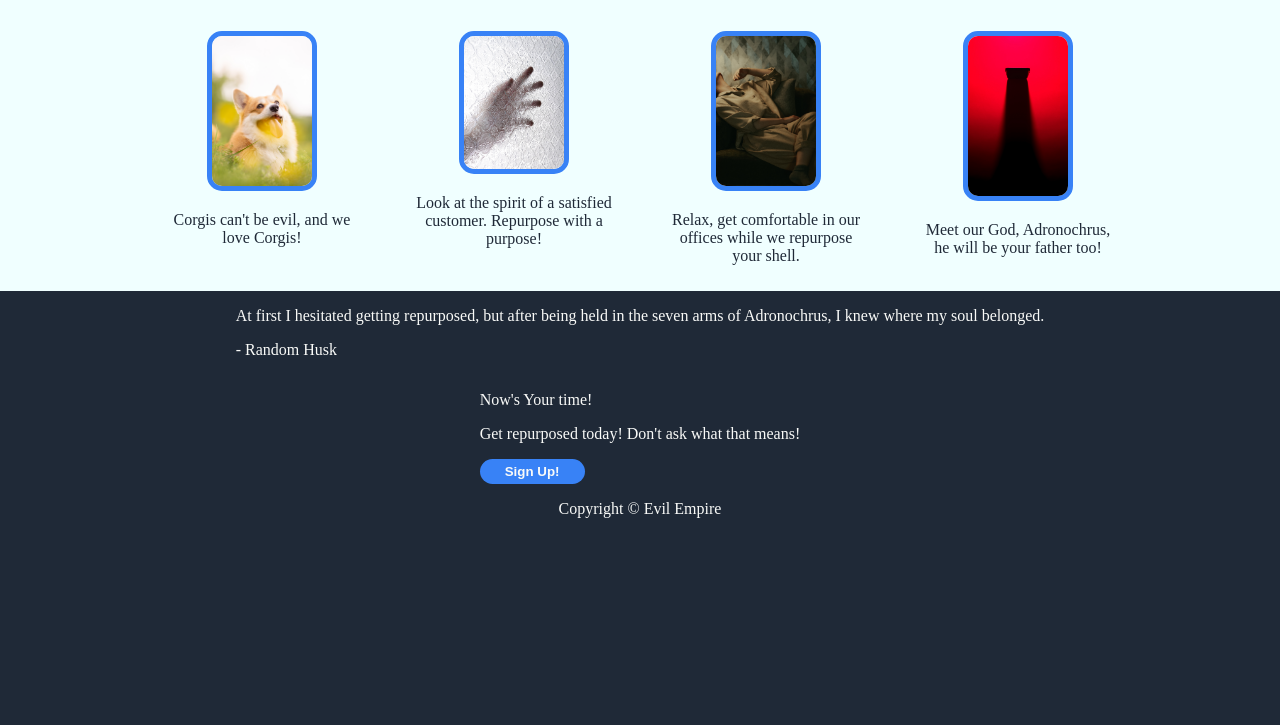
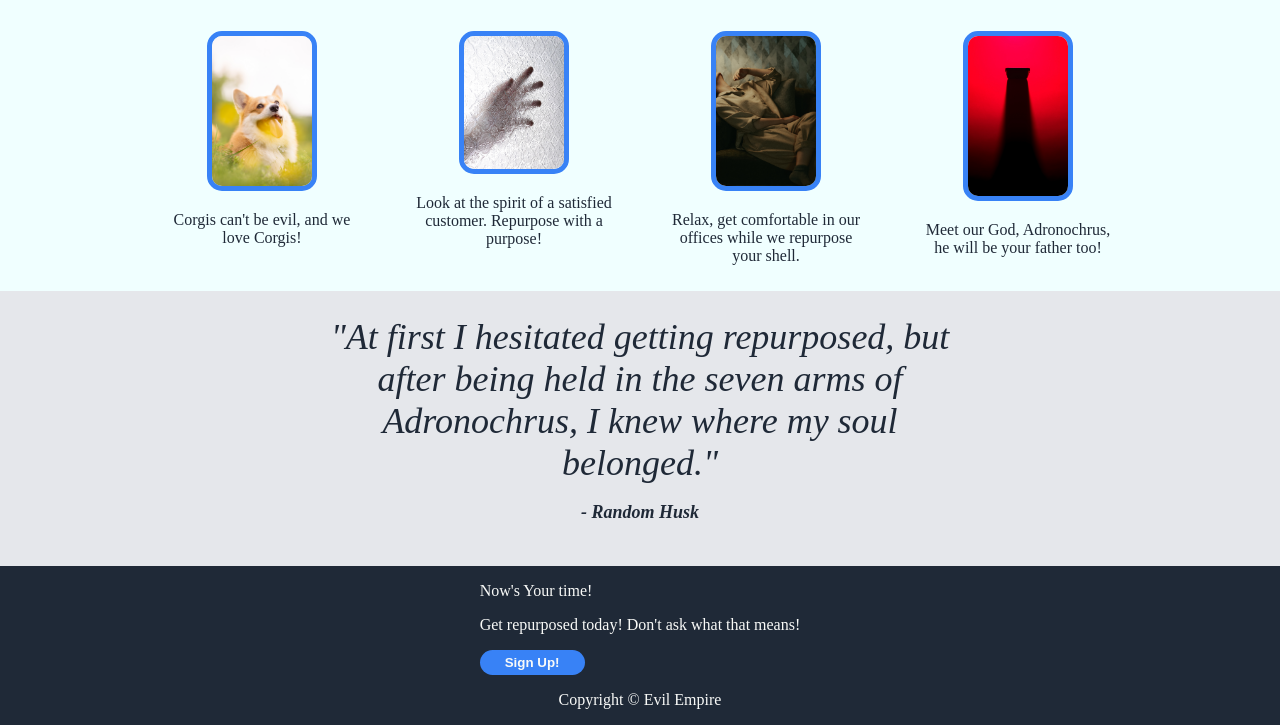
Before and after one commit to picklereaper/first_odin_project, a plain HTML site: page index.html in a window 1280 px wide. Shown: the part 536-1261 px from the top of the page. Before the commit the page ends 1070 px from the top, so only its background shows below. Drawn offline with Linux system fonts and the light colour scheme.

Commit message:
Changed header background color, styled giant quote

```diff
--- a/index.html
+++ b/index.html
@@ -54,7 +54,7 @@
     </div>
 
     <div class="quote-container">
-        <p class="quote">At first I hesitated getting repurposed, but after being held in the seven arms of Adronochrus, I knew where my soul belonged. </p>
+        <p class="quote">"At first I hesitated getting repurposed, but after being held in the seven arms of Adronochrus, I knew where my soul belonged." </p>
         <p class="attributor">- Random Husk</p>
     </div>
 
--- a/styles.css
+++ b/styles.css
@@ -38,6 +38,8 @@ p {
     width: 100%;
     padding: 10px;
     margin-left: 10px;
+    background-color: #495b74;
+
 
 }
 
@@ -155,13 +157,24 @@ button {
 /* The Giant Quote */
 
 .quote-container {
-
+    text-align: center;
+    width: 100%;
+    background-color: #e5e7eb;
+    padding: 25px;
 }
 
 .quote {
-
+    font-size: 36px;
+    font-style: italic;
+    color: #1f2937;
+    width: 50%;
+    margin: 0 auto;
 }
 
 .attributor {
-
+    color: #1f2937;
+    font-style: italic;
+    font-weight: bolder;
+    text-align: center;
+    font-size: large;
 }
```
